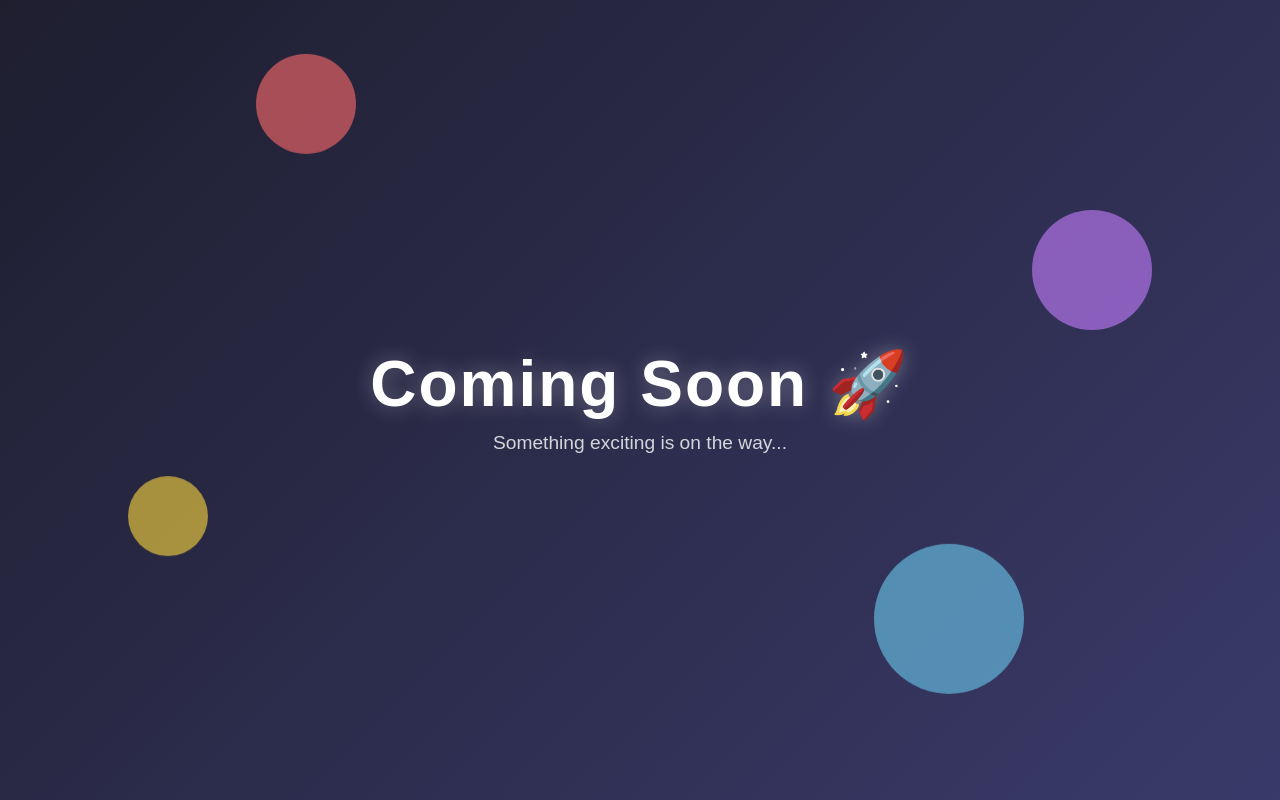
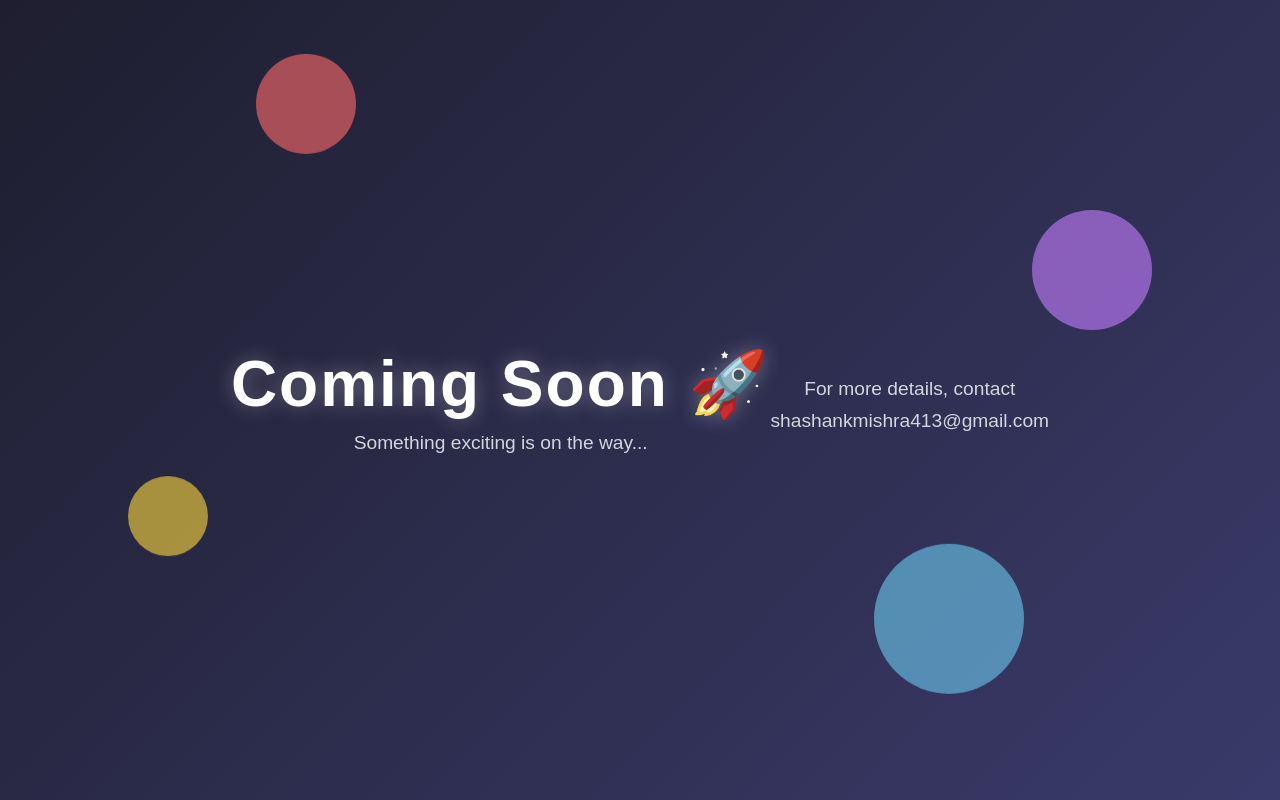
Before and after one commit to Calm-Devta/Personal-domain-activation, a plain HTML site: page index.html in a window 1280 px wide. Drawn offline with Linux system fonts and the light colour scheme.

Commit message:
Update index.html

```diff
--- a/index.html
+++ b/index.html
@@ -103,6 +103,10 @@
     <h1>Coming Soon 🚀</h1>
     <p>Something exciting is on the way...</p>
   </div>
+  <div>
+    <p>For more details, contact</p>
+    <p>shashankmishra413@gmail.com</p>
+  </div>
 
 </body>
 </html>
```
